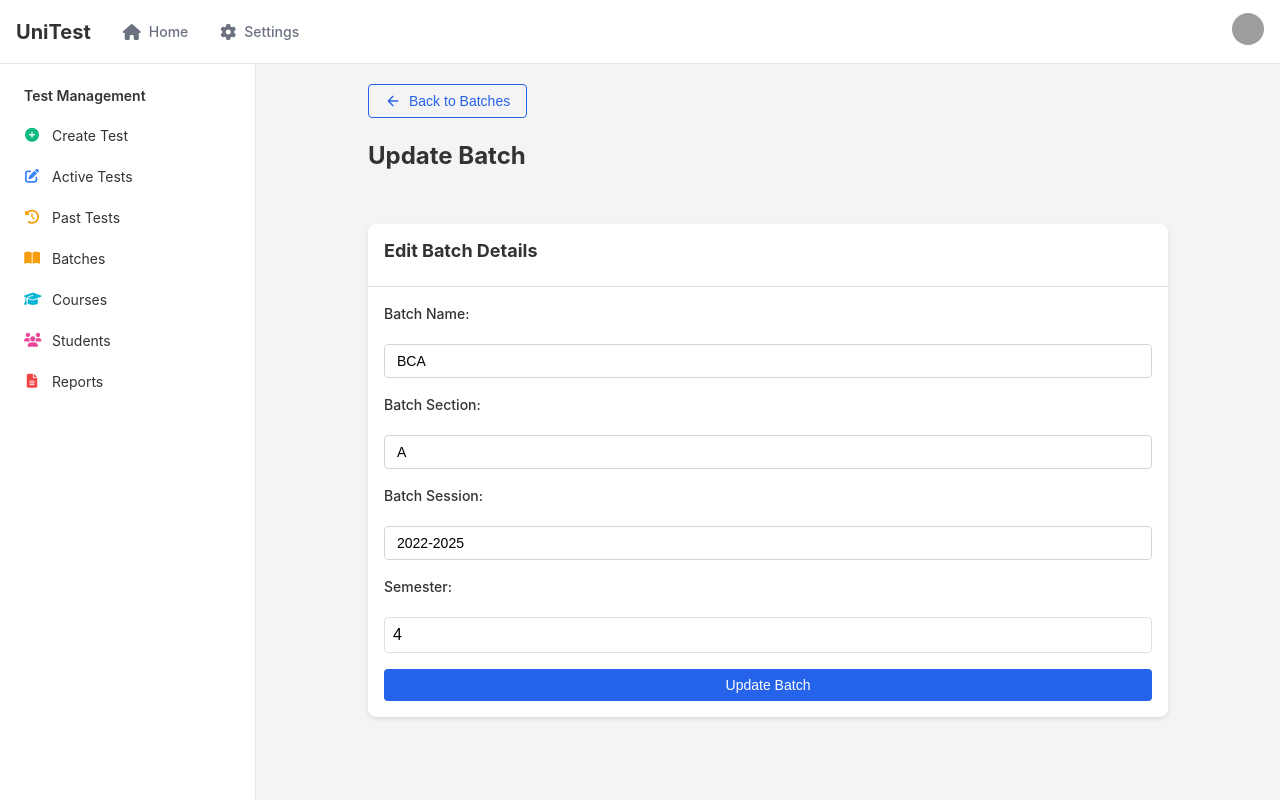
After one commit to lavenderpeaches/UniTest, a Django app: page /update-batch/11/ in a window 1280 px wide. The commit adds this page. Run offline with Django 5.2, Linux system fonts and the light colour scheme; data comes from the database, SQL or seed files in the repository; both versions use the stored data as it was after the commit; some web fonts are replaced; grey boxes are pictures that could not be loaded.

Commit message:
Add Edit Batches Feature

```diff
--- a/UniTest/base/urls.py
+++ b/UniTest/base/urls.py
@@ -9,10 +9,12 @@ urlpatterns = [
     path('home/',                          views.homePage,                      name = 'homePage'),
     path("create-test/",                   views.create_test,                   name = 'create_test'),
     path("add-question/<int:test_id>/",    views.add_question,                  name = 'add_question'),
-    path('view-test/<int:test_id>/',       views.view_test,                    name = 'view_test'),
+    path('view-test/<int:test_id>/',       views.view_test,                     name = 'view_test'),
     path('batches/',                       views.batches,                       name = 'batches'),
     path('batches/delete/<int:batch_id>/', views.delete_batch,                  name = 'delete_batch'),
     path('courses/',                       views.courses,                       name = 'courses'),
     path('courses/delete/<int:course_id>/',views.delete_course,                 name = 'delete_course'),
     path('students/',                      views.students,                      name = 'students'),
+    path('update-course/<int:course_id>/', views.update_course,                 name = 'update_course'),
+    path('update-batch/<int:batch_id>/',   views.update_batch,                  name = 'update_batch'),
 ]
--- a/UniTest/base/views.py
+++ b/UniTest/base/views.py
@@ -189,3 +189,22 @@
         return redirect('courses')
 
     return render(request, 'courses.html')
+
+def update_course(request, course_id):
+    course = Course.objects.get(id=course_id)
+
+    return render(request, 'update_course.html', {'course': course})
+
+def update_batch(request, batch_id):
+    batch = Batch.objects.get(id=batch_id)
+
+    if request.method == 'POST':
+        form = batchForm(request.POST, instance=batch)
+
+        if form.is_valid():
+            form.save()
+            return redirect('batches')
+    else:
+        form = batchForm(instance=batch)
+
+    return render(request, 'update_batch.html', {'batch': batch, 'form': form})
--- /dev/null
+++ b/UniTest/static/css/update_batch.css
@@ -0,0 +1,186 @@
+/* Reset and base styles */
+* {
+    margin: 0;
+    padding: 0;
+    box-sizing: border-box;
+  }
+
+  body {
+    font-family: -apple-system, BlinkMacSystemFont, "Segoe UI", Roboto, "Helvetica Neue", Arial, sans-serif;
+    line-height: 1.5;
+    color: #333;
+    background-color: #f4f4f4;
+  }
+
+  .container {
+    max-width: 1200px;
+    margin: 0 auto;
+    padding: 20px;
+  }
+
+  h1 {
+    font-size: 24px;
+    font-weight: bold;
+    margin-bottom: 20px;
+  }
+
+  h2 {
+    font-size: 18px;
+    font-weight: bold;
+  }
+
+  .grid {
+    display: grid;
+    grid-template-columns: 1fr;
+    gap: 24px;
+  }
+
+  @media (min-width: 768px) {
+    .grid {
+      grid-template-columns: 1fr 1fr;
+    }
+  }
+
+  .card {
+    background-color: #fff;
+    border-radius: 8px;
+    box-shadow: 0 2px 4px rgba(0, 0, 0, 0.1);
+    overflow: hidden;
+  }
+
+  .card-header {
+    padding: 16px;
+    border-bottom: 1px solid #e0e0e0;
+  }
+
+  .card-content {
+    padding: 16px;
+  }
+
+  /* Form styles */
+  .form {
+    display: flex;
+    flex-direction: column;
+    gap: 16px;
+  }
+
+  .form-item {
+    margin-bottom: 8px;
+  }
+
+  label {
+    display: block;
+    margin-bottom: 4px;
+    font-weight: 500;
+  }
+
+  input[type="text"],
+  input[type="date"] {
+    width: 100%;
+    padding: 8px 12px;
+    border: 1px solid #d1d5db;
+    border-radius: 4px;
+    font-size: 14px;
+  }
+
+  input[type="text"]:focus,
+  input[type="date"]:focus {
+    outline: none;
+    border-color: #2563eb;
+    box-shadow: 0 0 0 2px rgba(37, 99, 235, 0.2);
+  }
+
+  .error-message {
+    color: #dc2626;
+    font-size: 12px;
+    margin-top: 4px;
+    display: block;
+  }
+
+  .button {
+    background-color: #2563eb;
+    color: #fff;
+    border: none;
+    border-radius: 4px;
+    padding: 8px 16px;
+    font-size: 14px;
+    cursor: pointer;
+    transition: background-color 0.2s;
+    display: inline-flex;
+    align-items: center;
+    justify-content: center;
+  }
+
+  .button:hover {
+    background-color: #1d4ed8;
+  }
+
+  .button:disabled {
+    background-color: #93c5fd;
+    cursor: not-allowed;
+  }
+
+  .button-outline {
+    background-color: transparent;
+    color: #2563eb;
+    border: 1px solid #2563eb;
+  }
+
+  .button-outline:hover {
+    background-color: rgba(37, 99, 235, 0.1);
+  }
+
+  /* Batch list styles */
+  .batch-list {
+    list-style-type: none;
+  }
+
+  .batch-list li {
+    border: 1px solid #e0e0e0;
+    border-radius: 4px;
+    padding: 12px;
+    margin-bottom: 8px;
+  }
+
+  .batch-list li:last-child {
+    margin-bottom: 0;
+  }
+
+  .batch-item {
+    display: flex;
+    justify-content: space-between;
+    align-items: flex-start;
+  }
+
+  .batch-info {
+    flex: 1;
+  }
+
+  .batch-actions {
+    margin-left: 12px;
+  }
+
+  /* Utility classes */
+  .mb-5 {
+    margin-bottom: 20px;
+  }
+
+  .mr-2 {
+    margin-right: 8px;
+  }
+
+  .hidden {
+    display: none;
+  }
+
+  .flex {
+    display: flex;
+  }
+
+  .justify-between {
+    justify-content: space-between;
+  }
+
+  .items-start {
+    align-items: flex-start;
+  }
--- a/UniTest/templates/base.html
+++ b/UniTest/templates/base.html
@@ -9,6 +9,7 @@
     <link rel="stylesheet" href="{% static 'css/batches.css' %}">
     <link rel="stylesheet" href="{% static 'css/course.css' %}">
     <link rel="stylesheet" href="{% static 'css/view_test.css' %}">
+    <link rel="stylesheet" href="{% static 'css/update_batch.css' %}">
     <meta name='viewport' content='width=device-width, initial-scale=1'>
     <link rel="stylesheet" href="https://cdnjs.cloudflare.com/ajax/libs/font-awesome/6.4.0/css/all.min.css">
     <link rel="preconnect" href="https://fonts.googleapis.com">
--- a/UniTest/templates/batches.html
+++ b/UniTest/templates/batches.html
@@ -13,7 +13,11 @@
                     <p class="batch-semester">Semester: {{ batch.semester }}th</p>
                     <p class="batch-section">Section: {{ batch.batch_section }}</p>
                     <div class = "batch-buttons">
-                        <button class = "edit-batch-button">Edit Batch</button>
+                        <form action ="{% url 'update_batch' batch.id %}" method="POST" style="display:inline;">
+                            {% csrf_token %}
+                            <button class = "edit-batch-button" type="submit">Edit Batch</button>
+                        </form>
+
                         <form action="{% url 'delete_batch' batch.id %}" method="POST" style="display:inline;">
                             {% csrf_token %}
                             <button type="submit" class="delete-batch-button">Delete Batch</button>
--- /dev/null
+++ b/UniTest/templates/update_batch.html
@@ -0,0 +1,48 @@
+{% extends 'base.html' %}
+{% block content %}
+
+<div class="container">
+    <a href = "{% url 'batches'%}">
+        <button id="backButton" class="button button-outline mb-5">
+            <svg xmlns="http://www.w3.org/2000/svg" width="16" height="16" viewBox="0 0 24 24" fill="none" stroke="currentColor" stroke-width="2" stroke-linecap="round" stroke-linejoin="round" class="mr-2">
+                <path d="M19 12H5M12 19l-7-7 7-7"></path>
+            </svg>
+            Back to Batches
+        </button>
+    </a>
+    <h1>Update Batch</h1>
+
+    <div id="batchNotFound" class="card hidden">
+        <div class="card-content">
+            <p>Batch not found. Please go back and select a valid batch.</p>
+        </div>
+    </div>
+
+    <div id="updateBatchCard" class="card">
+        <header class="card-header">
+            <h2>Edit Batch Details</h2>
+        </header>
+        <div class="card-content">
+            <form id="updateBatchForm" action="" method="POST" class="form">
+                {% csrf_token %}
+
+                <label for="batch_name">Batch Name:</label>
+                <input type="text" id="batch_name" name="batch_name" value="{{ form.instance.batch_name }}">
+
+                <label for="batch_section">Batch Section:</label>
+                <input type="text" id="batch_section" name="batch_section" value="{{ form.instance.batch_section }}">
+
+                <label for="batch_session">Batch Session:</label>
+                <input type="text" id="batch_session" name="batch_session" value="{{ form.instance.batch_session }}">
+
+                <label for="semester">Semester: </label>
+                <input type="number" id="semester" name="semester" value="{{ form.instance.semester }}">
+
+                <button type="submit" id="updateButton" class="button">Update Batch</button>
+            </form>
+
+        </div>
+    </div>
+</div>
+
+{% endblock %}
--- /dev/null
+++ b/UniTest/templates/update_course.html
@@ -0,0 +1,5 @@
+{% extends 'base.html' %}
+{% block content %}
+<h1>Update course</h1>
+{{course}}
+{% endblock %}
```
Also changed, not shown: UniTest/templates/courses.html (+7 -3 lines), UniTest/db.sqlite3.
